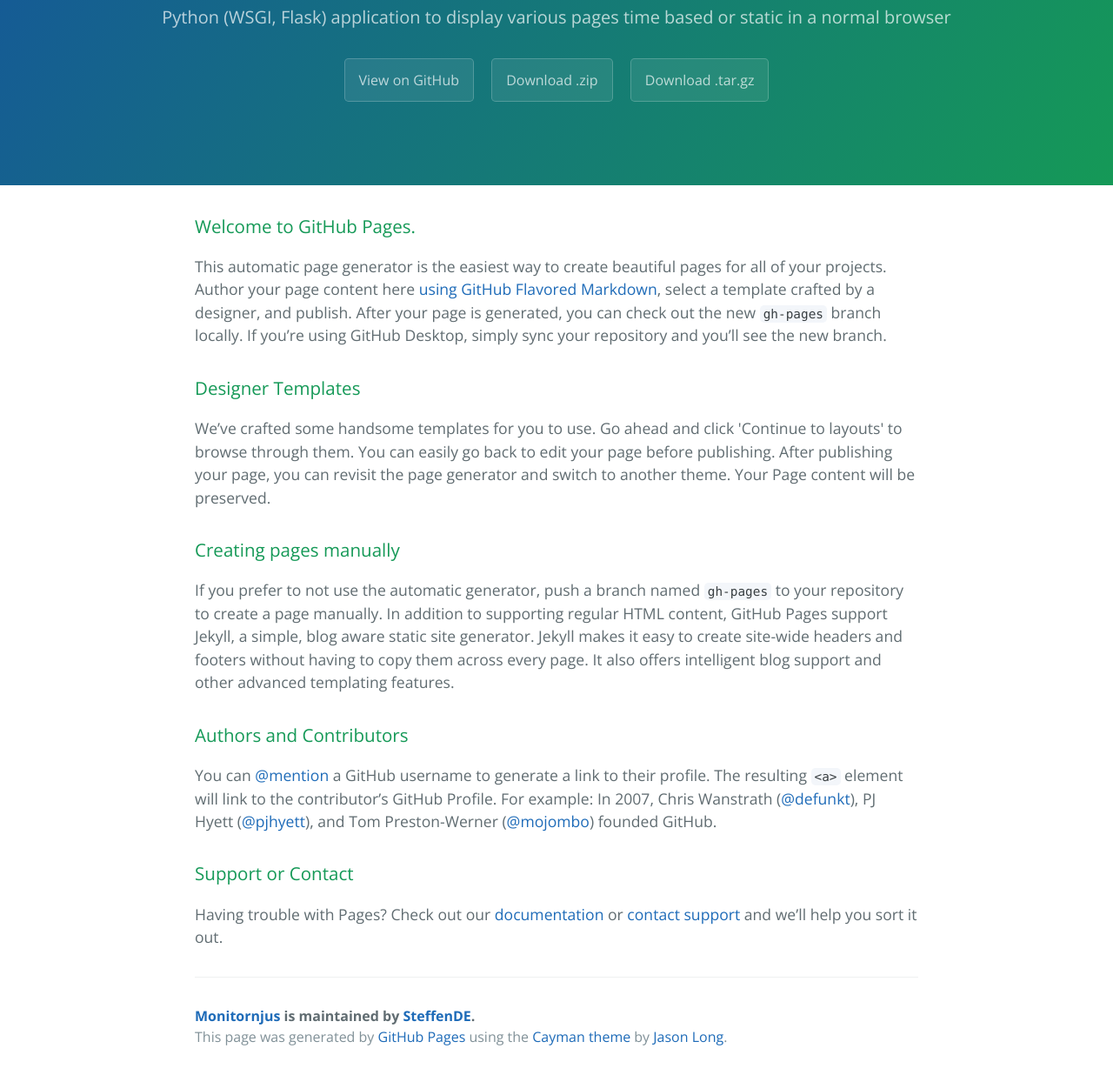
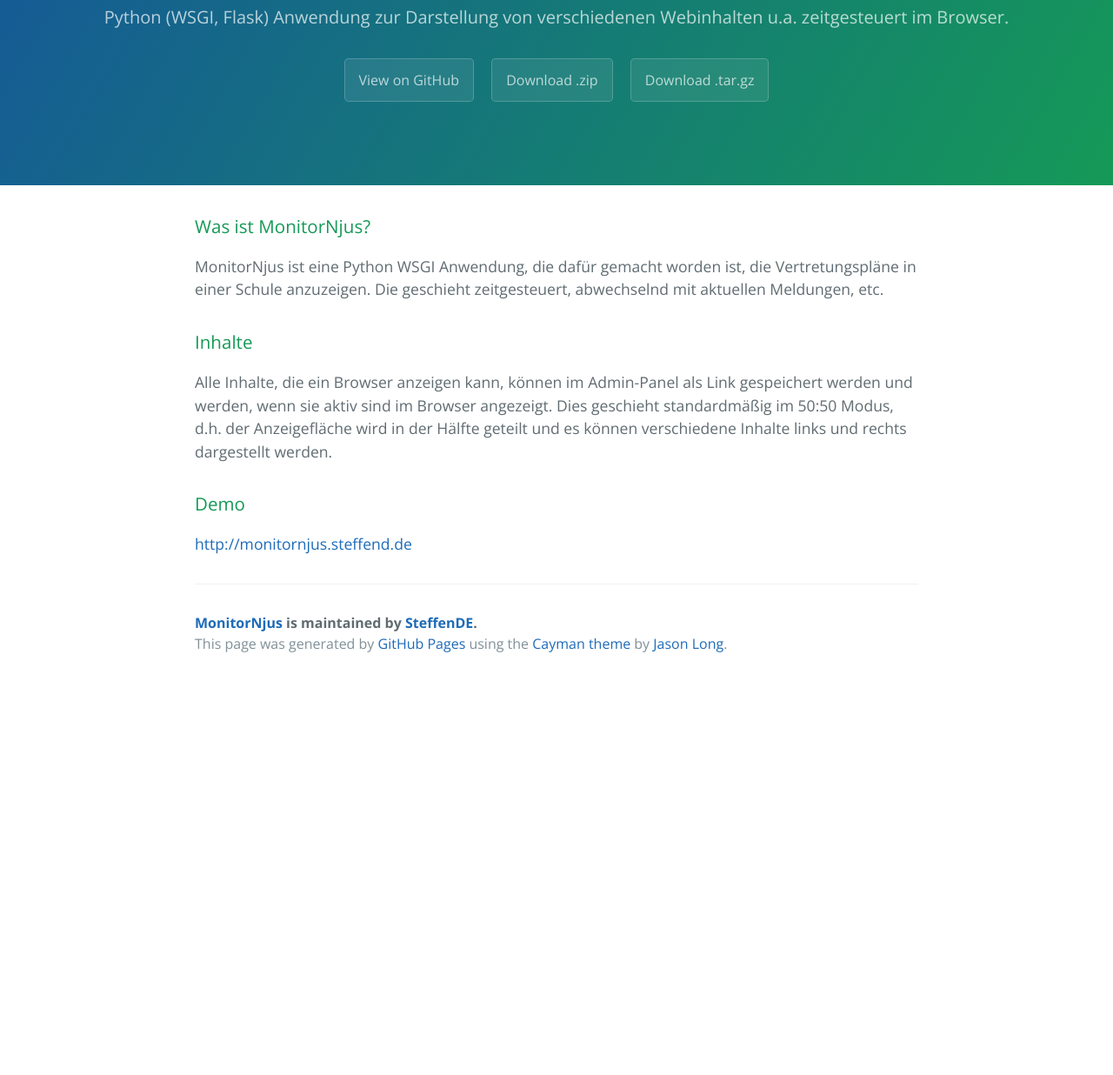
Before and after one commit to SteffenDE/monitornjus, a plain HTML site: page index.html in a window 1280 px wide. Shown: the part 170-1406 px from the top of the page at 87% size. After the commit the page ends 954 px from the top, so only its background shows below. Drawn offline with nearby package versions, Linux system fonts and the light colour scheme.

```diff
--- a/index.html
+++ b/index.html
@@ -2,7 +2,7 @@
 <html lang="en-us">
   <head>
     <meta charset="UTF-8">
-    <title>Monitornjus by SteffenDE</title>
+    <title>MonitorNjus by SteffenDE</title>
     <meta name="viewport" content="width=device-width, initial-scale=1">
     <link rel="stylesheet" type="text/css" href="stylesheets/normalize.css" media="screen">
     <link href='https://fonts.googleapis.com/css?family=Open+Sans:400,700' rel='stylesheet' type='text/css'>
@@ -11,8 +11,8 @@
   </head>
   <body>
     <section class="page-header">
-      <h1 class="project-name">Monitornjus</h1>
-      <h2 class="project-tagline">Python (WSGI, Flask) application to display various pages time based or static in a normal browser</h2>
+      <h1 class="project-name">MonitorNjus</h1>
+      <h2 class="project-tagline">Python (WSGI, Flask) Anwendung zur Darstellung von verschiedenen Webinhalten u.a. zeitgesteuert im Browser.</h2>
       <a href="https://github.com/SteffenDE/monitornjus" class="btn">View on GitHub</a>
       <a href="https://github.com/SteffenDE/monitornjus/zipball/master" class="btn">Download .zip</a>
       <a href="https://github.com/SteffenDE/monitornjus/tarball/master" class="btn">Download .tar.gz</a>
@@ -20,32 +20,22 @@
 
     <section class="main-content">
       <h3>
-<a id="welcome-to-github-pages" class="anchor" href="#welcome-to-github-pages" aria-hidden="true"><span class="octicon octicon-link"></span></a>Welcome to GitHub Pages.</h3>
+<a id="was-ist-monitornjus" class="anchor" href="#was-ist-monitornjus" aria-hidden="true"><span class="octicon octicon-link"></span></a>Was ist MonitorNjus?</h3>
 
-<p>This automatic page generator is the easiest way to create beautiful pages for all of your projects. Author your page content here <a href="https://guides.github.com/features/mastering-markdown/">using GitHub Flavored Markdown</a>, select a template crafted by a designer, and publish. After your page is generated, you can check out the new <code>gh-pages</code> branch locally. If you’re using GitHub Desktop, simply sync your repository and you’ll see the new branch.</p>
+<p>MonitorNjus ist eine Python WSGI Anwendung, die dafür gemacht worden ist, die Vertretungspläne in einer Schule anzuzeigen. Die geschieht zeitgesteuert, abwechselnd mit aktuellen Meldungen, etc.</p>
 
 <h3>
-<a id="designer-templates" class="anchor" href="#designer-templates" aria-hidden="true"><span class="octicon octicon-link"></span></a>Designer Templates</h3>
+<a id="inhalte" class="anchor" href="#inhalte" aria-hidden="true"><span class="octicon octicon-link"></span></a>Inhalte</h3>
 
-<p>We’ve crafted some handsome templates for you to use. Go ahead and click 'Continue to layouts' to browse through them. You can easily go back to edit your page before publishing. After publishing your page, you can revisit the page generator and switch to another theme. Your Page content will be preserved.</p>
+<p>Alle Inhalte, die ein Browser anzeigen kann, können im Admin-Panel als Link gespeichert werden und werden, wenn sie aktiv sind im Browser angezeigt. Dies geschieht standardmäßig im 50:50 Modus, d.h. der Anzeigefläche wird in der Hälfte geteilt und es können verschiedene Inhalte links und rechts dargestellt werden.</p>
 
 <h3>
-<a id="creating-pages-manually" class="anchor" href="#creating-pages-manually" aria-hidden="true"><span class="octicon octicon-link"></span></a>Creating pages manually</h3>
+<a id="demo" class="anchor" href="#demo" aria-hidden="true"><span class="octicon octicon-link"></span></a>Demo</h3>
 
-<p>If you prefer to not use the automatic generator, push a branch named <code>gh-pages</code> to your repository to create a page manually. In addition to supporting regular HTML content, GitHub Pages support Jekyll, a simple, blog aware static site generator. Jekyll makes it easy to create site-wide headers and footers without having to copy them across every page. It also offers intelligent blog support and other advanced templating features.</p>
-
-<h3>
-<a id="authors-and-contributors" class="anchor" href="#authors-and-contributors" aria-hidden="true"><span class="octicon octicon-link"></span></a>Authors and Contributors</h3>
-
-<p>You can <a href="https://github.com/blog/821" class="user-mention">@mention</a> a GitHub username to generate a link to their profile. The resulting <code>&lt;a&gt;</code> element will link to the contributor’s GitHub Profile. For example: In 2007, Chris Wanstrath (<a href="https://github.com/defunkt" class="user-mention">@defunkt</a>), PJ Hyett (<a href="https://github.com/pjhyett" class="user-mention">@pjhyett</a>), and Tom Preston-Werner (<a href="https://github.com/mojombo" class="user-mention">@mojombo</a>) founded GitHub.</p>
-
-<h3>
-<a id="support-or-contact" class="anchor" href="#support-or-contact" aria-hidden="true"><span class="octicon octicon-link"></span></a>Support or Contact</h3>
-
-<p>Having trouble with Pages? Check out our <a href="https://help.github.com/pages">documentation</a> or <a href="https://github.com/contact">contact support</a> and we’ll help you sort it out.</p>
+<p><a href="http://monitornjus.steffend.de">http://monitornjus.steffend.de</a></p>
 
       <footer class="site-footer">
-        <span class="site-footer-owner"><a href="https://github.com/SteffenDE/monitornjus">Monitornjus</a> is maintained by <a href="https://github.com/SteffenDE">SteffenDE</a>.</span>
+        <span class="site-footer-owner"><a href="https://github.com/SteffenDE/monitornjus">MonitorNjus</a> is maintained by <a href="https://github.com/SteffenDE">SteffenDE</a>.</span>
 
         <span class="site-footer-credits">This page was generated by <a href="https://pages.github.com">GitHub Pages</a> using the <a href="https://github.com/jasonlong/cayman-theme">Cayman theme</a> by <a href="https://twitter.com/jasonlong">Jason Long</a>.</span>
       </footer>
```
Also changed, not shown: params.json (+1 -1 lines).
